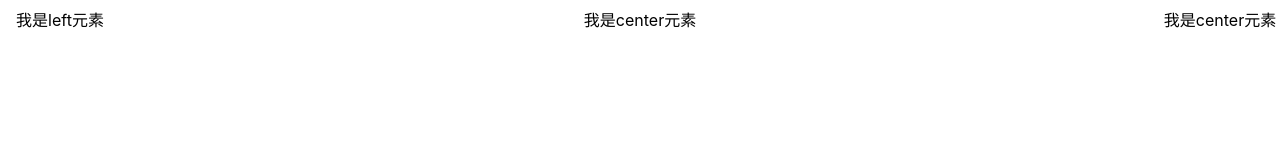
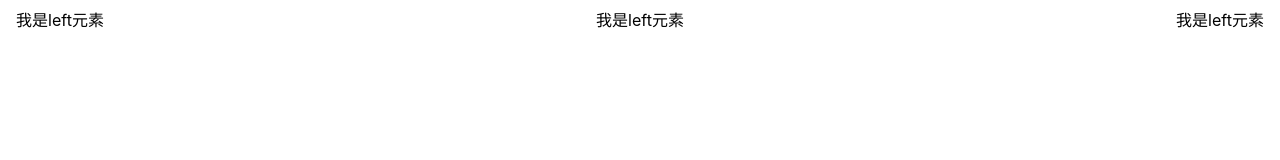
Before and after one commit to YDKD/react-study, a React (Vite) app: page / in a window 1280 px wide. Shown: the top 160 px of the page. Built offline with nearby package versions, Linux system fonts and the light colour scheme.

Commit message:
feat(插槽): props 形式插槽

```diff
--- /dev/null
+++ b/src/08_插槽-props/App.tsx
@@ -0,0 +1,17 @@
+import React, { Component } from "react";
+import Children from "./Children";
+
+export class App extends Component {
+  render() {
+    const leftSlot = <div>我是left元素</div>;
+    const centerSlot = <div>我是left元素</div>;
+    const rightSlot = <div>我是left元素</div>;
+    return (
+      <div>
+        <Children leftSlot={leftSlot} centerSlot={centerSlot} rightSlot={rightSlot} />
+      </div>
+    );
+  }
+}
+
+export default App;
--- /dev/null
+++ b/src/08_插槽-props/Children.tsx
@@ -0,0 +1,23 @@
+import React, { Component, ReactNode } from "react";
+import "./style/index.css";
+
+interface IProps {
+  leftSlot: ReactNode;
+  centerSlot: ReactNode;
+  rightSlot: ReactNode;
+}
+
+export class Children extends Component<IProps> {
+  render() {
+    const { leftSlot, centerSlot, rightSlot } = this.props;
+    return (
+      <div className="nav-bar">
+        <div className="left">{leftSlot}</div>
+        <div className="center">{centerSlot}</div>
+        <div className="right">{rightSlot}</div>
+      </div>
+    );
+  }
+}
+
+export default Children;
--- /dev/null
+++ b/src/08_插槽-props/style/index.css
@@ -0,0 +1,14 @@
+.nav-bar {
+  display: flex;
+  text-align: center;
+  height: 40px;
+  line-height: 40px;
+}
+
+.left,
+.right {
+  width: 120px;
+}
+.center {
+  flex: 1;
+}
--- a/src/main.tsx
+++ b/src/main.tsx
@@ -4,7 +4,8 @@ import ReactDOM from 'react-dom/client'
 // import App from './04_回顾测试/App'
 // import App from './05_生命周期/App'
 // import App from './06_父子传值-回调函数/App'
-import App from './07_插槽-children/App'
+// import App from './07_插槽-children/App'
+import App from './08_插槽-props/App'
 
 import './index.css'
 
```
